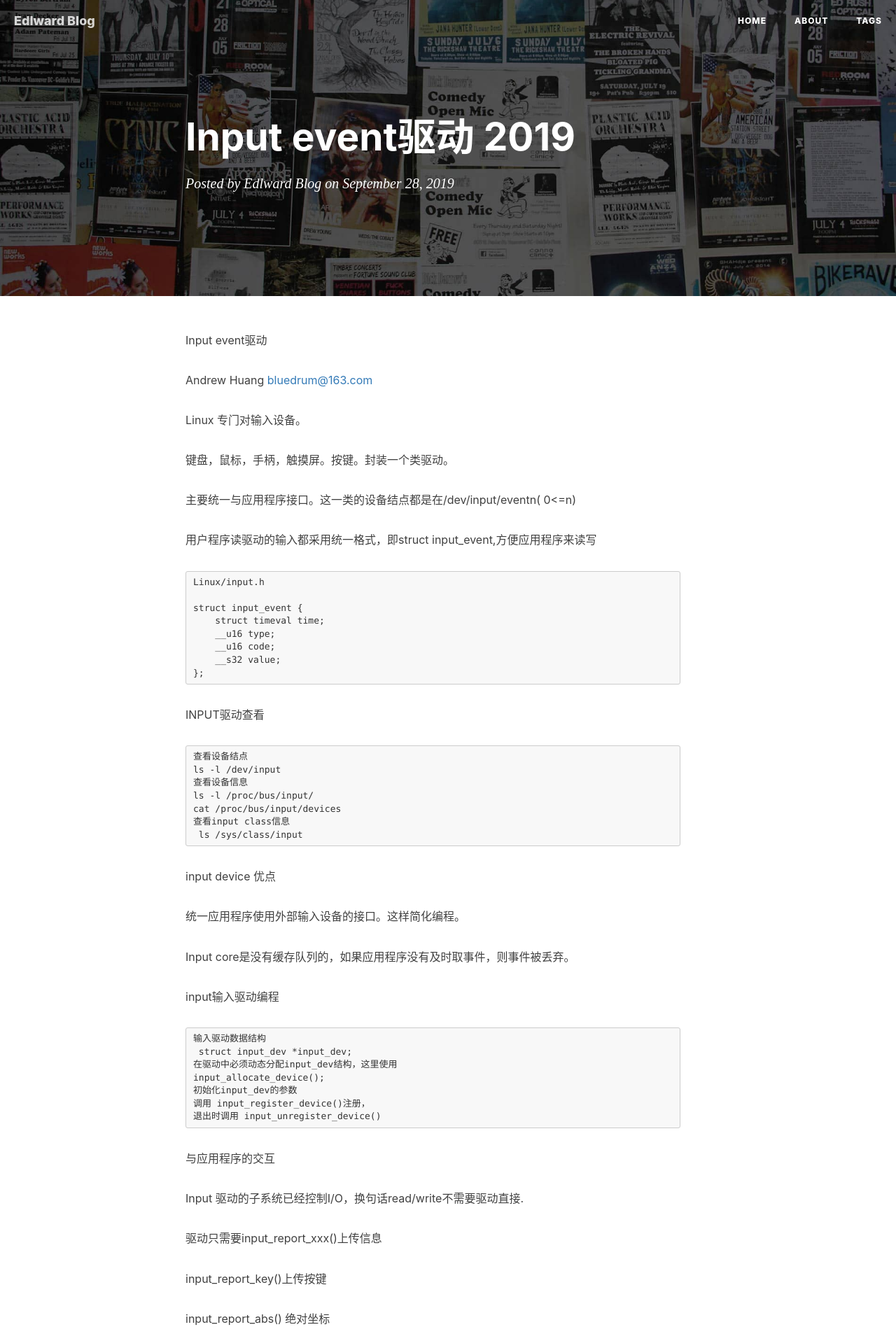
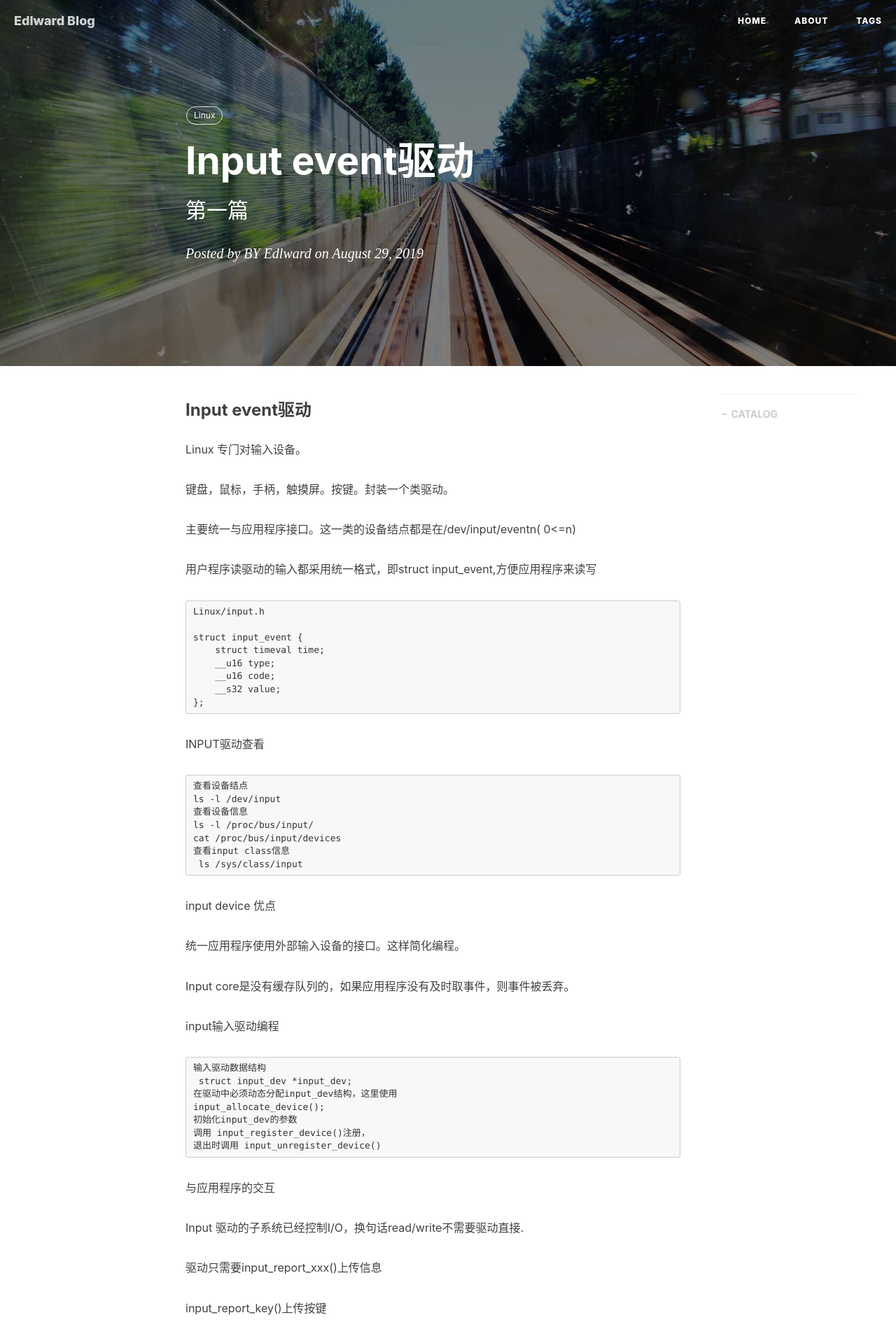
Before and after one commit to gary-robotics/dlward, a Jekyll site: the page built from _posts/2019-09-28-Input event驱动-2019.markdown, in a window 1280 px wide. Shown: the top 1916 px of the page at 70% size. Built offline with Jekyll 4.4.1, drawn with Linux system fonts in a browser that asks for light colours; nearby versions of some CDN libraries; our own code applies the rules of GitHub Pages for plain Markdown files; comment, search, counter and statistics services are not loaded; some of the changed text lies outside the part shown.

Commit message:
Update 2019-09-28-Input event驱动-2019.markdown

```diff
--- a/_posts/2019-09-28-Input event驱动-2019.markdown
+++ b/_posts/2019-09-28-Input event驱动-2019.markdown
@@ -1,8 +1,16 @@
-Input event驱动
+---
+layout:     post                    # 使用的布局（不需要改）
+title:      Input event驱动                # 标题
+subtitle:    第一篇                  #副标题
+date:       2019-08-29              # 时间
+author:     BY Edlward              # 作者
+header-img: img/post-bg-2015.jpg    #这篇文章标题背景图片
+catalog: true                       # 是否归档
+tags:                               #标签
+    - Linux
+---
 
-Andrew Huang <bluedrum@163.com>
-
-
+### Input event驱动
 
 Linux 专门对输入设备。
 
```
